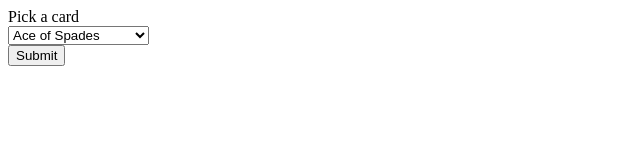
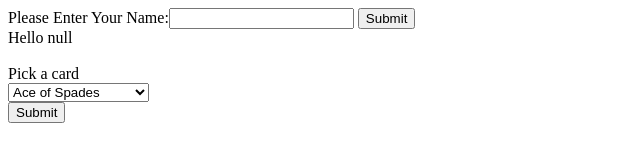
Before and after one commit to Mayeda-Mark/Mayeda-Mark.github.io, a plain HTML site: page localstorage.html in a window 1280 px wide. Shown: the whole page, without its empty margins (0-640 px from the left). Drawn offline with Linux system fonts and the light colour scheme.

Commit message:
updated localstorage

```diff
--- a/localstorage.html
+++ b/localstorage.html
@@ -4,7 +4,15 @@
 	<script type="text/javascript" src="localstorage.js"></script>
 	<title>Local Storage</title>
 </head>
-<body>
+<body onload="sayName();">
+	<div>
+		<form id="nameInput">
+			Please Enter Your Name:<input type="text" id="name">
+			<button type="button" onclick="setName();">Submit</button>
+		</form>
+		<span id="nameResult"></span>
+	</div>
+	<br>
 	<div id="pickACard">Pick a card
 		<form>
 			<select id="card">
@@ -21,5 +29,6 @@
 		<span id="yourCard"></span>
 	</div>
 	<br>
+	<div></div>
 </body>
 </html>
--- a/localstorage.js
+++ b/localstorage.js
@@ -1,8 +1,20 @@
 //localstorage.js
 
 localStorage.setItem("card", "a card");
+//localStorage.setItem("name", "");
 
 function yourCard() {
 	localStorage.setItem("card", document.getElementById('card').value);
 	document.getElementById('yourCard').innerHTML = "Your card is the " + localStorage.getItem("card");
 }
+
+function setName() {
+	localStorage.setItem("name", document.getElementById('name').value);
+	document.getElementById('nameResult').innerHTML = "You name has been recorded.  Refresh page to see it."
+}
+
+function sayName() {
+	if (localStorage.name != "") {
+		document.getElementById('nameResult').innerHTML = "Hello " + localStorage.getItem("name");
+	}
+}
```
